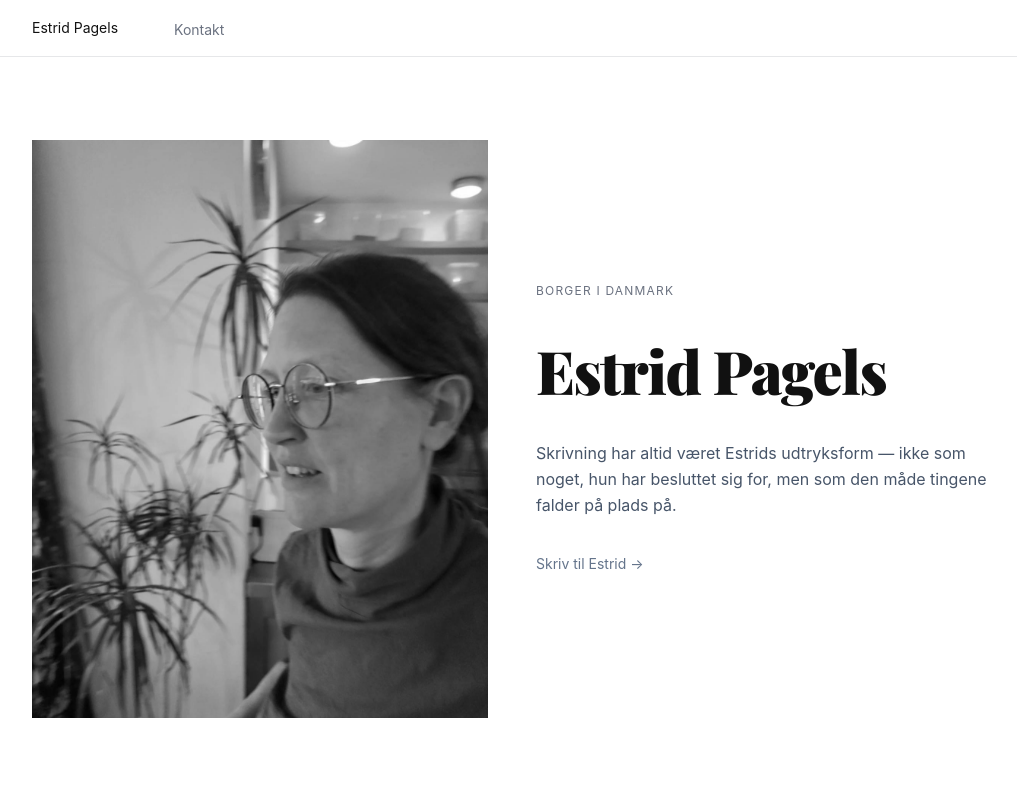
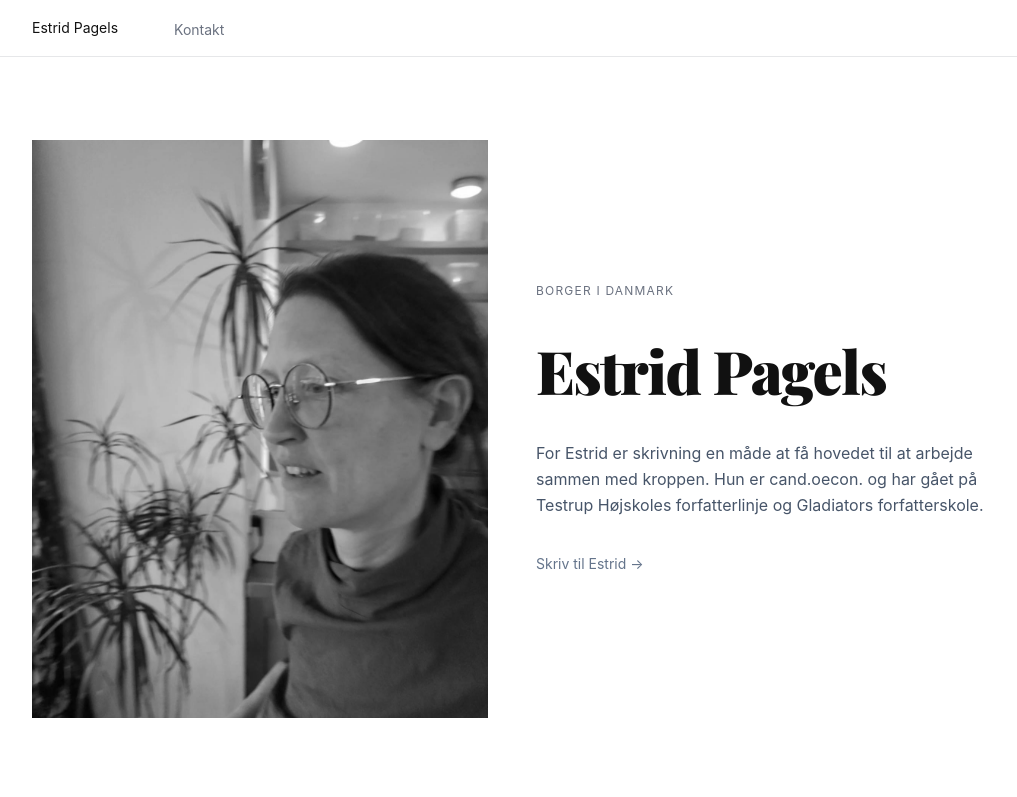
Before and after one commit to enfugl/estridpagels, a plain HTML site: page index.html in a window 1280 px wide. Shown: the top 797 px of the page, without its empty margins (128-1145 px from the left). Drawn offline with Linux system fonts and the light colour scheme.

Commit message:
Ny tekst om Estrid med uddannelse og baggrund

```diff
--- a/index.html
+++ b/index.html
@@ -4,9 +4,9 @@
 <meta charset="utf-8">
 <meta name="viewport" content="width=device-width, initial-scale=1">
 <title>Estrid Pagels</title>
-<meta name="description" content="Estrid Pagels — borger i Danmark.">
+<meta name="description" content="Estrid Pagels skriver. Cand.oecon., Testrup Højskoles forfatterlinje og Gladiators forfatterskole.">
 <meta property="og:title" content="Estrid Pagels">
-<meta property="og:description" content="Borger i Danmark.">
+<meta property="og:description" content="For Estrid er skrivning en måde at få hovedet til at arbejde sammen med kroppen.">
 <meta property="og:type" content="website">
 <meta property="og:url" content="https://estridpagels.dk/">
 <meta property="og:locale" content="da_DK">
@@ -45,8 +45,9 @@
           <!-- H1 kan skiftes ud med en kort sætning, hvis du hellere vil det -->
           <h1>Estrid Pagels</h1>
           <p class="lead">
-            Skrivning har altid været Estrids udtryksform — ikke som noget, hun har
-            besluttet sig for, men som den måde tingene falder på plads på.
+            For Estrid er skrivning en måde at få hovedet til at arbejde sammen
+            med kroppen. Hun er cand.oecon. og har gået på Testrup Højskoles
+            forfatterlinje og Gladiators forfatterskole.
           </p>
           <a class="arrow" href="kontakt.html">Skriv til Estrid &rarr;</a>
         </div>
```
